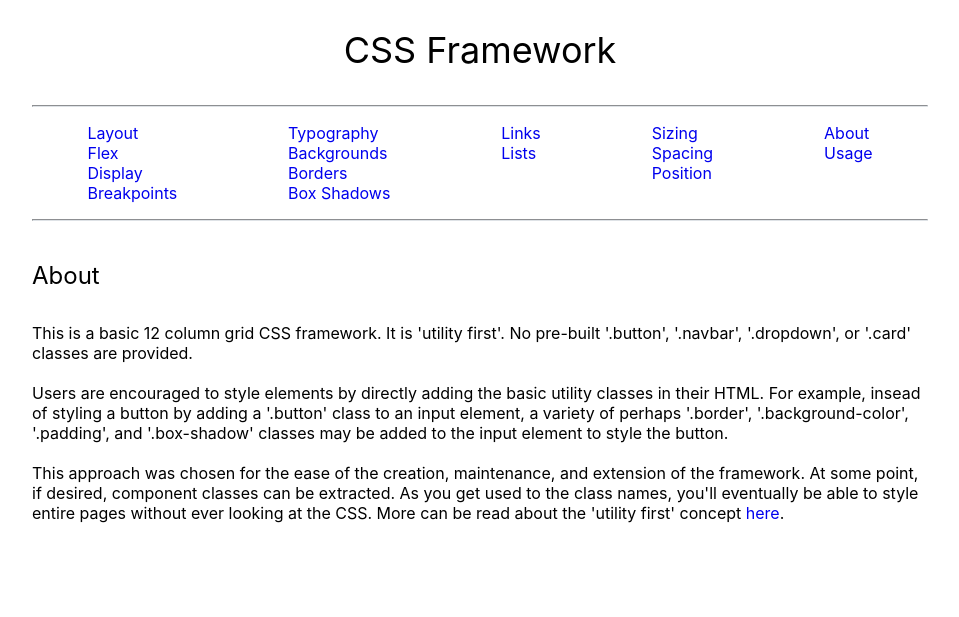
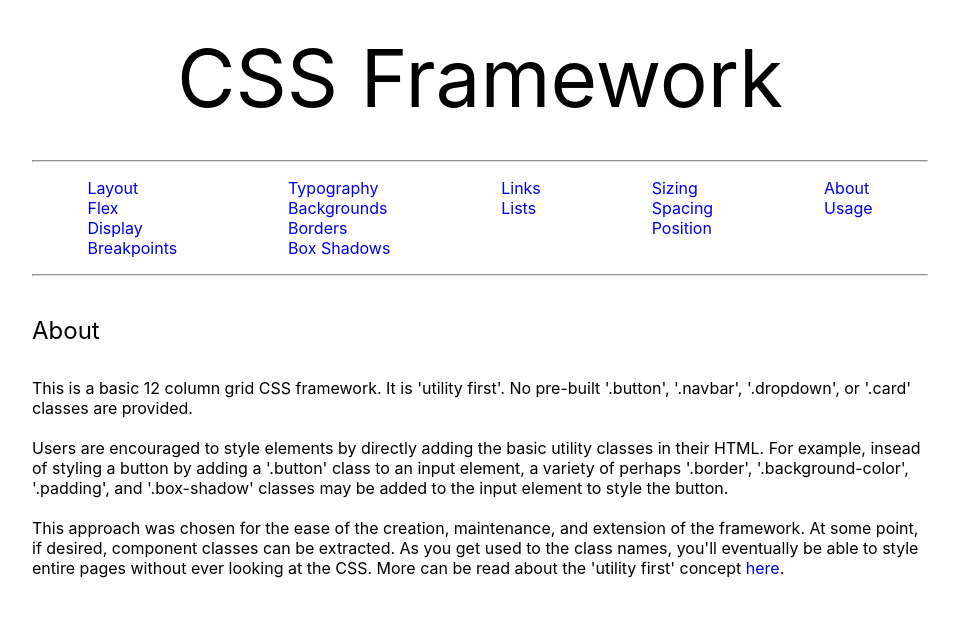
Before and after one commit to esteban90-dev/css-framework-site, a Jekyll site: the page built from index.html, in a window 1280 px wide. Shown: the top 617 px of the page, without its empty margins (160-1119 px from the left). Built offline with Jekyll 4.4.1, drawn with Linux system fonts in a browser that asks for light colours.

Commit message:
change title size

```diff
--- a/_layouts/default.html
+++ b/_layouts/default.html
@@ -11,7 +11,7 @@
     <main class="container m-auto max-width-90 max-width-70_lg">
       <div class="row">
         <header class="col-12">
-          <h3 class="text-center mt-3">CSS Framework</h3>
+          <h1 class="text-center mt-3">CSS Framework</h1>
         </header>
       </div>
       <div class="row">
```
